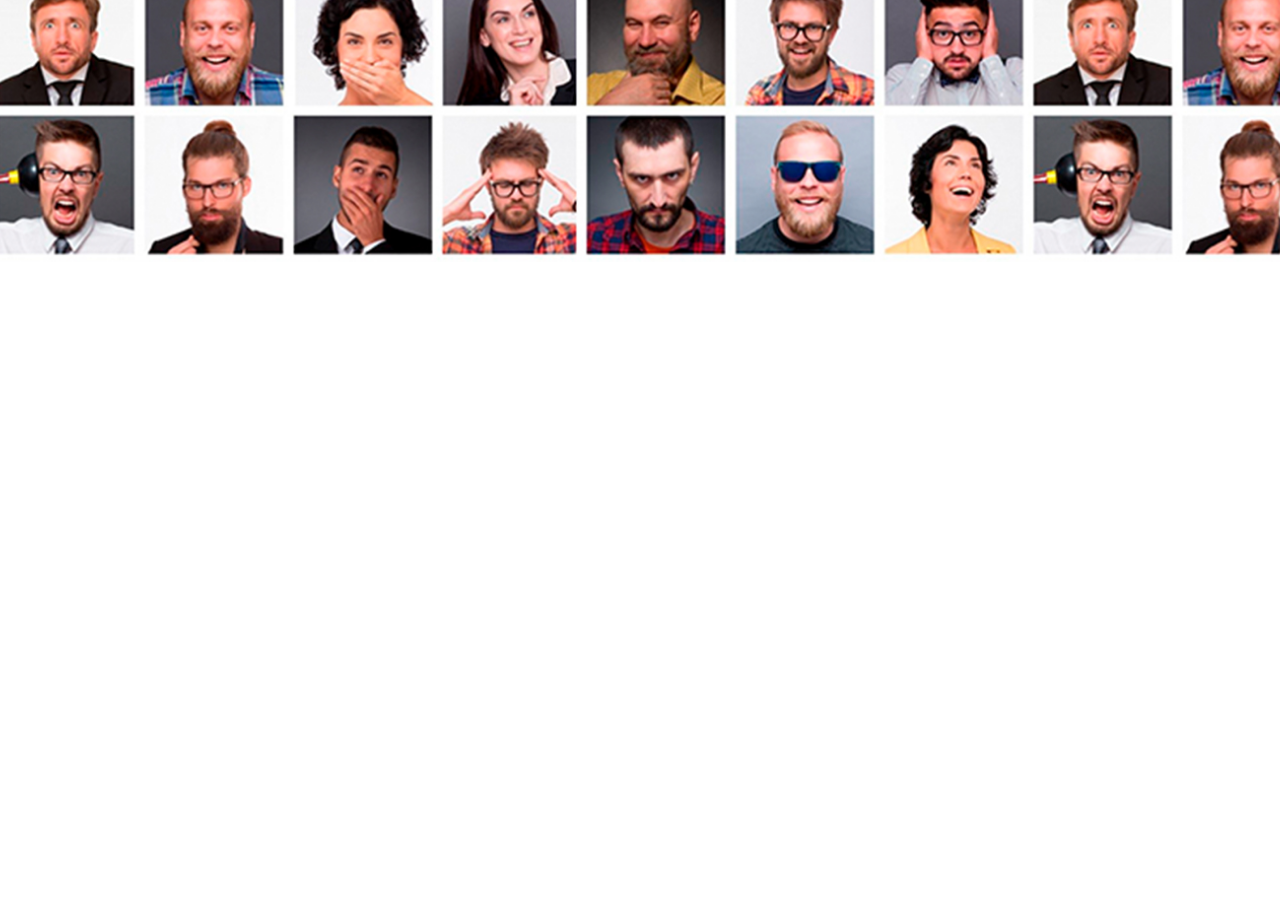
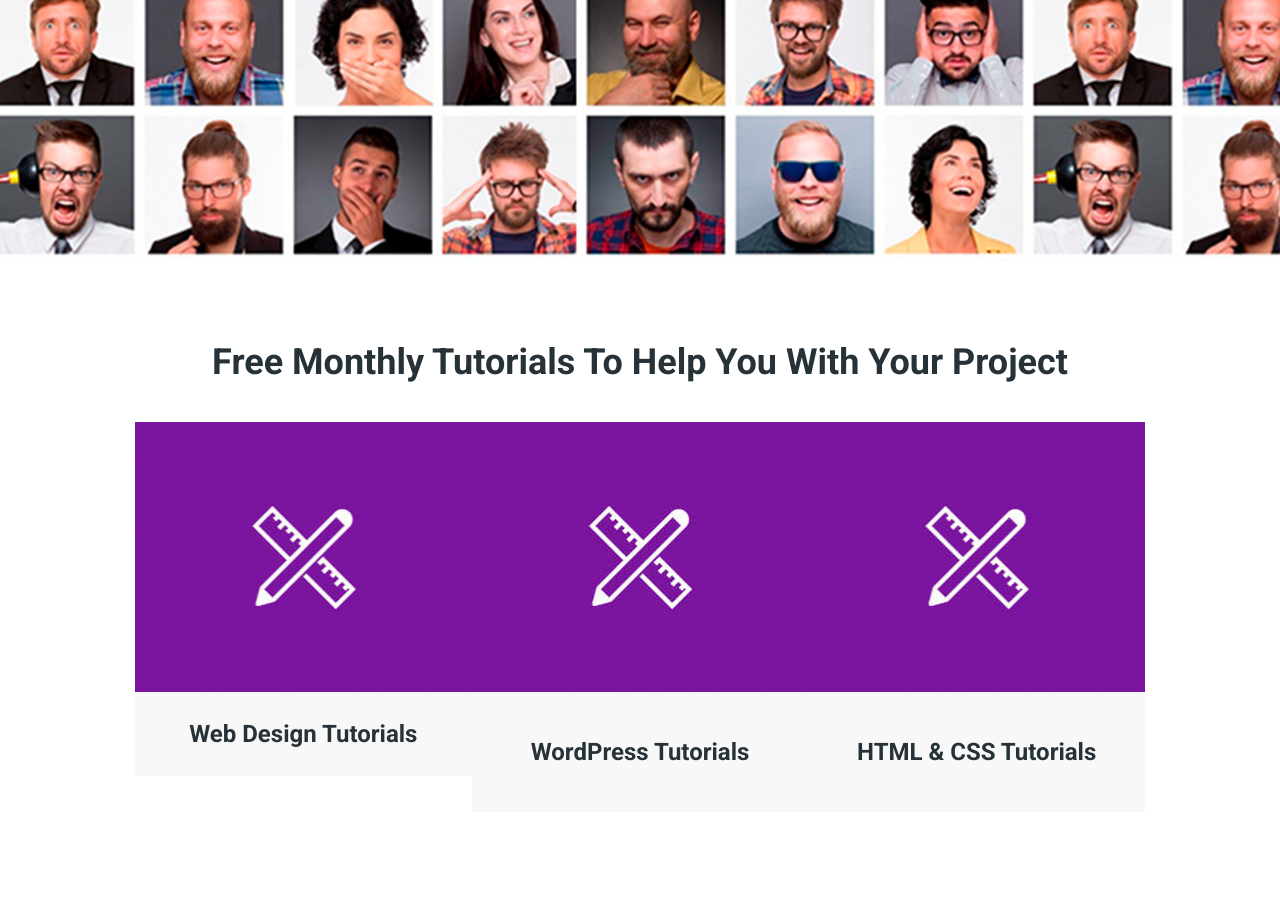
Before and after one commit to LtAlex1/moderno, a website: page app/index.html in a window 1280 px wide. Shown: the part 4175-5087 px from the top of the page. Before the commit the page ends 4437 px from the top, so only its background shows below. Drawn offline with nearby package versions, Linux system fonts and the light colour scheme.

Commit message:
added tutorials block

```diff
--- a/app/index.html
+++ b/app/index.html
@@ -633,6 +633,43 @@
     </a>
   </div>
 </section>
+
+<section class="tutorial">
+  <div class="container">
+<div class="tutorial__title title">
+  Free Monthly Tutorials To Help You With Your Project
+</div>
+<div class="tutorial__inner">
+  <div class="tutorial__item">
+    <div class="tutorial__item-images" style="background-image: url(images/content/tutorial-icon.jpg);">
+
+    </div>
+<div class="tutorial__item-title">
+  Web Design Tutorials
+</div>
+  </div>
+
+  <div class="tutorial__item">
+    <div class="tutorial__item-images" style="background-image: url(images/content/tutorial-icon.jpg);">
+
+    </div>
+<div class="tutorial__item-title title">
+  WordPress Tutorials
+</div>
+  </div>
+
+  <div class="tutorial__item">
+    <div class="tutorial__item-images" style="background-image: url(images/content/tutorial-icon.jpg);">
+
+    </div>
+<div class="tutorial__item-title title">
+  HTML & CSS Tutorials
+</div>
+  </div>
+</div>
+  </div>
+</section>
+
     <script src="https://ajax.googleapis.com/ajax/libs/jquery/3.5.1/jquery.min.js"></script>
     <script src="js/libs.min.js"></script>
     <script src="js/main.js"></script>
--- a/app/scss/style.scss
+++ b/app/scss/style.scss
@@ -314,3 +314,36 @@
 
 
 // end author block
+
+// start tutorial
+
+.tutorial{
+    padding: 70px 120px;
+    &__inner{
+        display:flex;
+        justify-content: space-between;
+    }
+    &__item{
+        max-width: 370px;
+        width: 100%;
+    }
+}
+
+.tutorial__item{
+    &-images{
+        min-height: 270px;
+        background-position: center;
+        background-size: cover;
+        background-repeat: no-repeat;
+    }
+    &-title{
+        background-color: #f8f8f8;
+        font-size: 24px;
+        text-align: center;
+        @include f700;
+        padding: 30px 10px;
+        color: $bg;
+
+    }
+}
+// end tutorial
```
Also changed, not shown: app/css/style.min.css, app/images/content/tutorial-icon.jpg (added).
